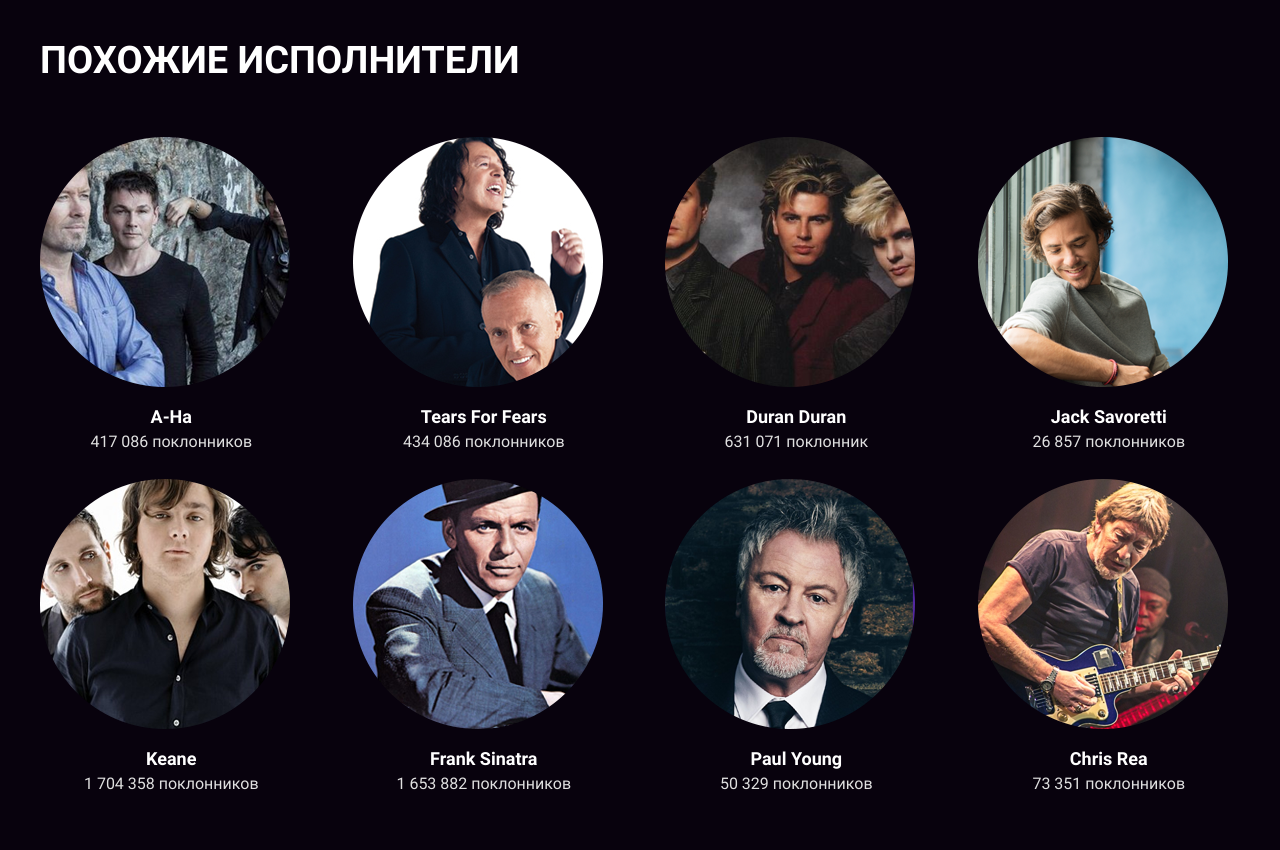
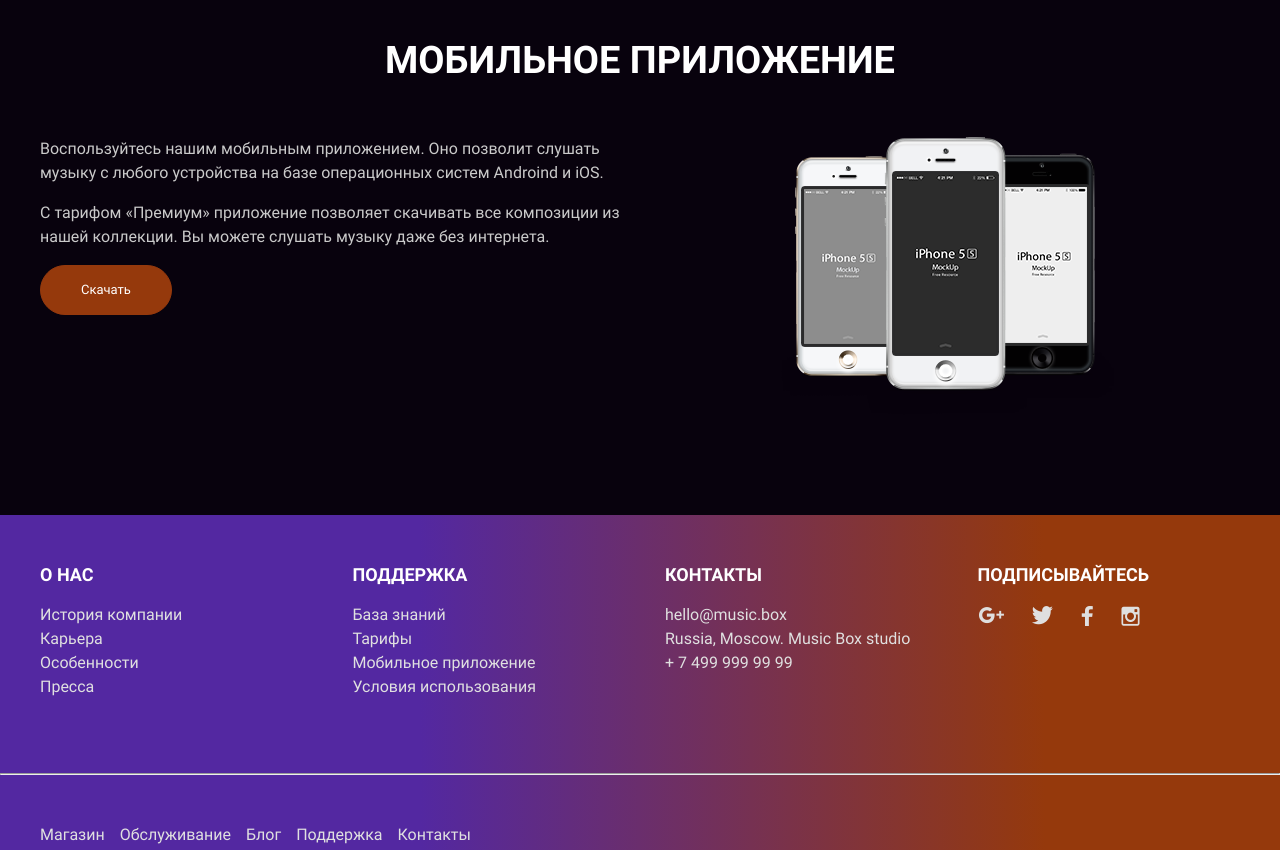
Before and after one commit to alextula26/layout-designer-project-lvl2, a website: page src/index.html in a window 1280 px wide. Shown: the part 2560-3410 px from the top of the page. Drawn offline with Linux system fonts and the light colour scheme.

```diff
--- a/src/index.html
+++ b/src/index.html
@@ -103,7 +103,7 @@
                 <span class="author">MUSIC BOX</span>
                 <span class="date">17/01/2020</span>
               </div>
-              <a href="#" class="btn text-uppercase">К альбому</a>
+              <a href="artist.html" class="btn text-uppercase">К альбому</a>
             </div>
           </div>
         </div>
@@ -124,70 +124,8 @@
                 <span class="author">MUSIC BOX</span>
                 <span class="date">17/01/2020</span>
               </div>
-              <a href="#" class="btn text-uppercase">К альбому</a>
+              <a href="artist.html" class="btn text-uppercase">К альбому</a>
             </div>
-          </div>
-        </div>
-      </div>
-    </section>
-
-    <section id="page-similar">
-      <h2>Похожие исполнители</h2>
-      <div class="similar-artists row">
-        <div class="mb-25 col-4">
-          <img class="mb-16" src="images/A-ha.png" alt="A-Ha" />
-          <div class="text-center">
-            <h4>A-Ha</h4>
-            <span class="grey">417 086 поклонников</span>
-          </div>
-        </div>
-        <div class="mb-25 col-4">
-          <img class="mb-16" src="images/Tears for Fears.png" alt="Tears For Fears" />
-          <div class="text-center">
-            <h4>Tears For Fears</h4>
-            <span class="grey">434 086 поклонников</span>
-          </div>
-        </div>
-        <div class="mb-25 col-4">
-          <img class="mb-16" src="images/Duran Duran.png" alt="Duran Duran" />
-          <div class="text-center">
-            <h4>Duran Duran</h4>
-            <span class="grey">631 071 поклонник</span>
-          </div>
-        </div>
-        <div class="mb-25 col-4">
-          <img class="mb-16" src="images/Jack Savoretti.png" alt="Jack Savoretti" />
-          <div class="text-center">
-            <h4>Jack Savoretti</h4>
-            <span class="grey">26 857 поклонников</span>
-          </div>
-        </div>
-        <div class="mb-25 col-4">
-          <img class="mb-16" src="images/Keane.png" alt="Keane" />
-          <div class="text-center">
-            <h4>Keane</h4>
-            <span class="grey">1 704 358 поклонников</span>
-          </div>
-        </div>
-        <div class="mb-25 col-4">
-          <img class="mb-16" src="images/Frank Sinatra.png" alt="Frank Sinatra" />
-          <div class="text-center">
-            <h4>Frank Sinatra</h4>
-            <span class="grey">1 653 882 поклонников</span>
-          </div>
-        </div>
-        <div class="mb-25 col-4">
-          <img class="mb-16" src="images/Paul Young.png" alt="Paul Young" />
-          <div class="text-center">
-            <h4>Paul Young</h4>
-            <span class="grey">50 329 поклонников</span>
-          </div>
-        </div>
-        <div class="mb-25 col-4">
-          <img class="mb-16" src="images/Chris Rea.png" alt="Chris Rea" />
-          <div class="text-center">
-            <h4>Chris Rea</h4>
-            <span class="grey">73 351 поклонников</span>
           </div>
         </div>
       </div>
@@ -212,8 +150,8 @@
         </div>
       </div>
     </section>
+  </div>
 
-  </div>
   <footer>
     <div class="footer-item">
       <div class="container">
@@ -256,6 +194,7 @@
         </div>
       </div>
     </div>
+
     <hr class="hr" />
 
     <div class="footer-item">
@@ -270,7 +209,5 @@
       </div>
     </div>
   </footer>
-
 </body>
-
 </html>
```
Also changed, not shown: src/artist.html (+2 -2 lines).
